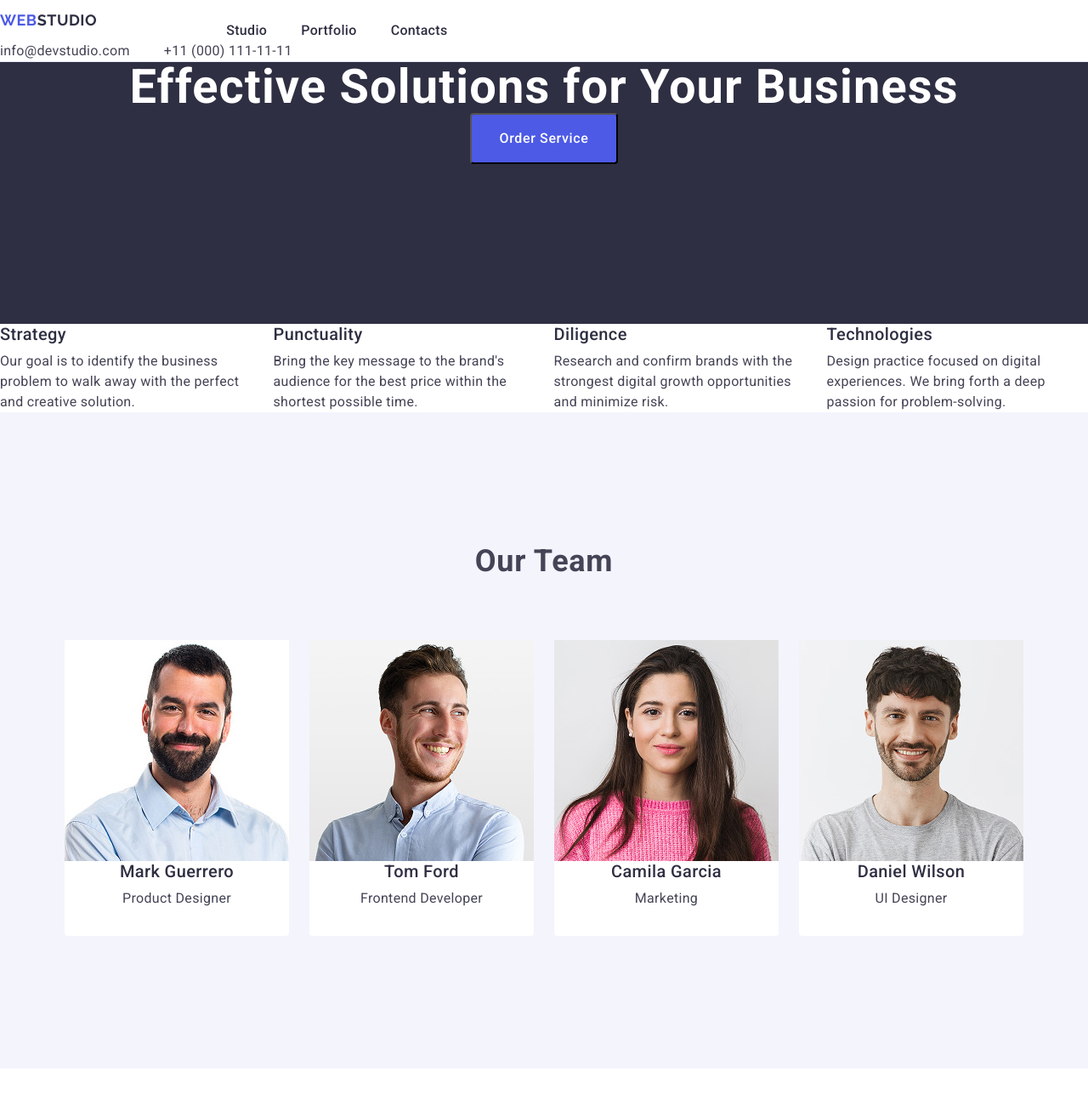
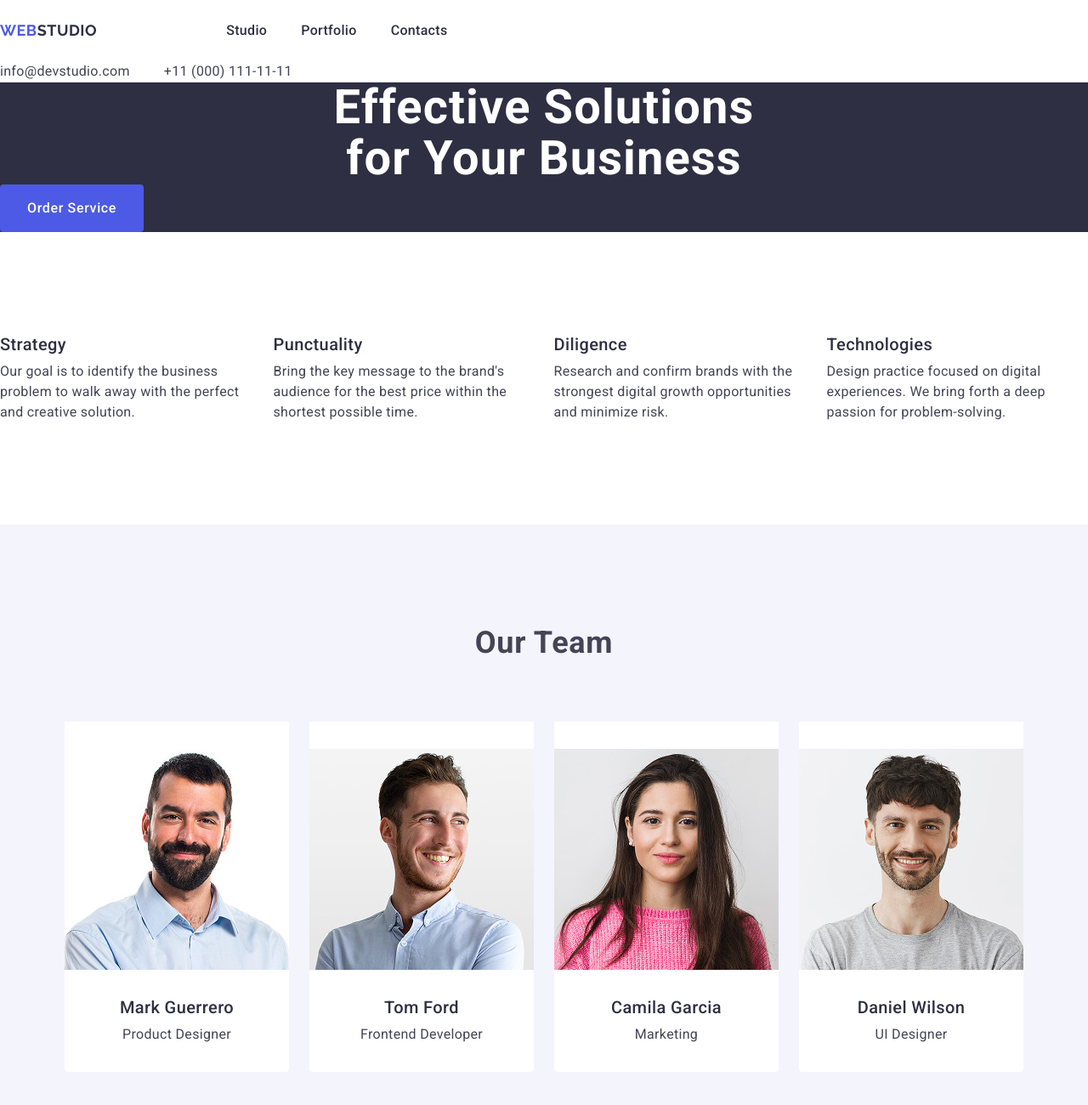
Before and after one commit to VadymNenko/goit-markup-hw-03, a plain HTML site: page index.html in a window 1280 px wide. Shown: the top 1300 px of the page at 85% size. Drawn offline with nearby package versions, Linux system fonts and the light colour scheme.

Commit message:
Add files via upload

```diff
--- a/css/style.css
+++ b/css/style.css
@@ -35,7 +35,7 @@ body {
 
 .conteiner {
   width: 1158px;
-  padding: 0 15px;
+  padding: 0 15px 0 15px;
   margin: 0 auto;
 }
 
@@ -50,7 +50,7 @@ a {
   border-bottom: 1px solid #e7e9fc;
 }
 
-.header .header-container {
+.header-container {
   display: flex;
   align-items: center;
   justify-content: space-between;
@@ -85,7 +85,7 @@ a {
 .nav-link {
   display: block;
   padding-top: 24px;
-  padding-bottom: 24;
+  padding-bottom: 24px;
   font-size: 16px;
   font-weight: 500;
   color: #2e2f42;
@@ -126,14 +126,14 @@ a {
 
 .hero-section {
   padding-top: 188px 0;
-  padding-bottom: 188px;
+  padding-bottom: 188px 0;
   text-align: center;
   background-color: #2e2f42;
   color: #ffffff;
 }
 
 .hero-title {
-  max-width: 496;
+  max-width: 496px;
   margin-left: auto;
   margin-right: auto;
   margin-bottom: 0 auto 48px;
@@ -144,6 +144,10 @@ a {
 }
 
 .btn {
+  display: block;
+  min-width: 169px;
+  height: 56px;
+  border: none;
   background-color: #4d5ae5;
   padding: 16px 32px;
   border-radius: 4px;
@@ -162,6 +166,7 @@ a {
 /* FEATURES */
 
 .section-features {
+  padding: 120px 0;
 }
 
 .features-list {
@@ -170,7 +175,7 @@ a {
 }
 
 .features-item {
-  width: calc((100%-72px) / 4);
+  width: calc((100%-3 * 72px) / 4);
 }
 
 .visually-hidden {
@@ -205,7 +210,7 @@ a {
 /* TEAM */
 
 .section-team {
-  padding: 156px 0;
+  padding: 120px 0 120px;
   background-color: #f4f4fd;
 }
 
@@ -233,6 +238,14 @@ a {
   border-radius: 0 0 4px 4px;
   padding-bottom: 32px;
   text-align: center;
+  width: calc((100% - 3 * 24px) / 24px);
+}
+
+.team-photo {
+  padding: 32px 0 32px;
+}
+
+.team-info {
 }
 
 .team-name {
@@ -321,6 +334,8 @@ a {
 }
 
 .logo .footer-logo {
+  display: inline-block;
+  margin-bottom: 16px;
 }
 
 .logo-white {
--- a/index.html
+++ b/index.html
@@ -71,21 +71,21 @@
                 the perfect and creative solution.
               </p>
             </li>
-            <li>
+            <li class="features-item">
               <h3 class="features-title">Punctuality</h3>
               <p class="features-text">
                 Bring the key message to the brand's audience for the best price
                 within the shortest possible time.
               </p>
             </li>
-            <li>
+            <li class="features-item">
               <h3 class="features-title">Diligence</h3>
               <p class="features-text">
                 Research and confirm brands with the strongest digital growth
                 opportunities and minimize risk.
               </p>
             </li>
-            <li>
+            <li class="features-item">
               <h3 class="features-title">Technologies</h3>
               <p class="features-text">
                 Design practice focused on digital experiences. We bring forth a
@@ -102,44 +102,60 @@
           <h2 class="team-title">Our Team</h2>
           <ul class="team-list">
             <li class="team-item">
+              <div class="team-photo">
                 <img
                   src="./images/MarkGuerrero.jpg"
                   alt="Portrait of Mark Guerrero, product designer"
                   width="264"
                   height="260"
                 />
+              </div>
+              <div class="team-info">
                 <h3 class="team-name">Mark Guerrero</h3>
                 <p class="team-role">Product Designer</p>
+              </div>
             </li>
             <li class="team-item">
+              <div class="team-photo">
                 <img
                   src="./images/TomFord.jpg"
                   alt="Portrait of Tom Ford, frontend developer"
                   width="264"
                   height="260"
                 />
+              </div>
+              <div class="team-info">
                 <h3 class="team-name">Tom Ford</h3>
                 <p class="team-role">Frontend Developer</p>
+              </div>
             </li>
             <li class="team-item">
+              <div class="team-photo">
                 <img
                   src="./images/CamilaGarcia.jpg"
                   alt="Portrait of Camila Garcia, Marketing"
                   width="264"
                   height="260"
                 />
+              </div>
+              <div class="team-info">
                 <h3 class="team-name">Camila Garcia</h3>
                 <p class="team-role">Marketing</p>
+              </div>
             </li>
             <li class="team-item">
+              <div class="team-photo">
                 <img
                   src="./images/DanielWilson.jpg"
                   alt="Portrait of Daniel Wilson, UI designer"
                   width="264"
                   height="260"
                 />
+              </div>
+              <div class="team-info">
                 <h3 class="team-name">Daniel Wilson</h3>
                 <p class="team-role">UI Designer</p>
+              </div>
             </li>
           </ul>
         </div>
```
Lines whose indentation alone changed are shown as unchanged.
